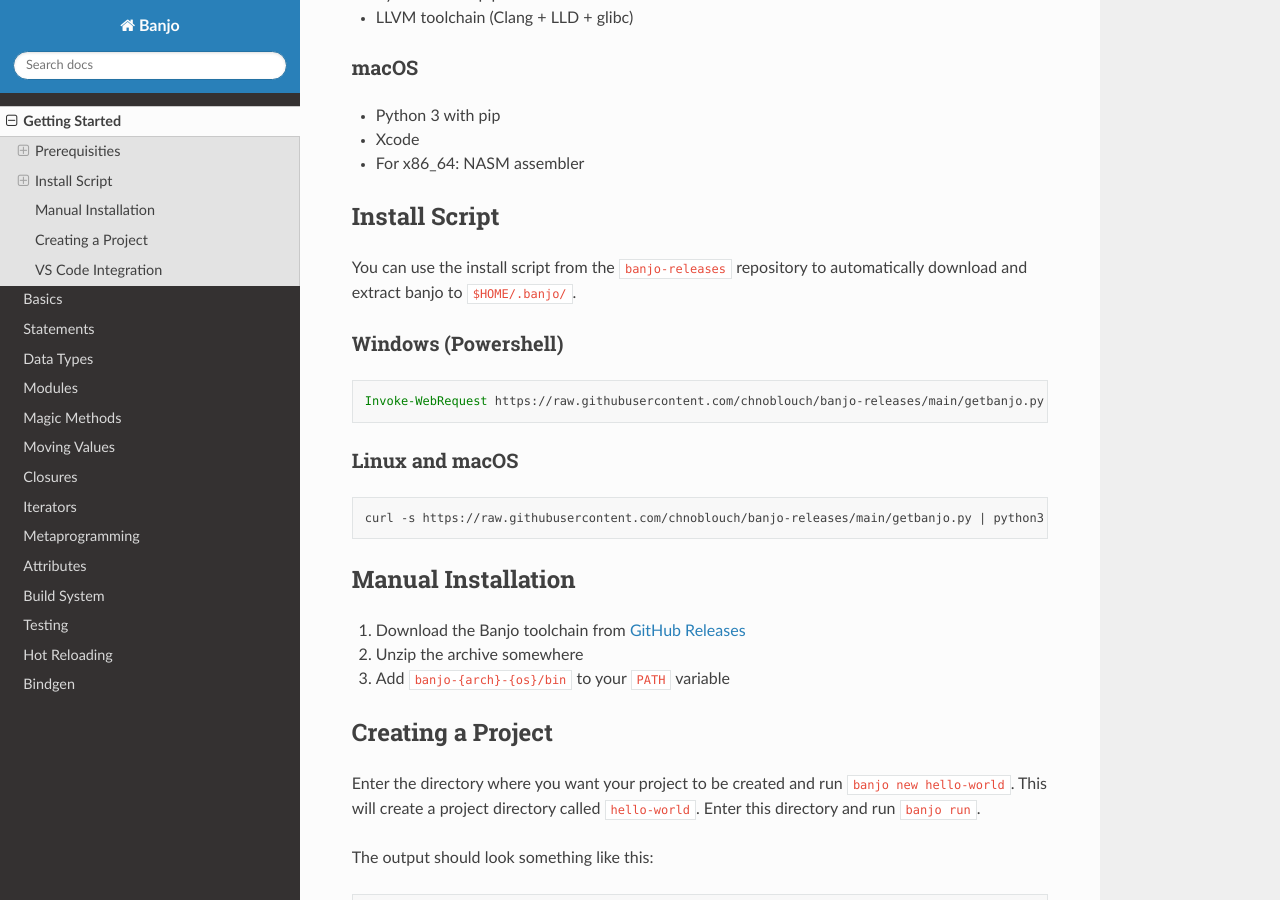
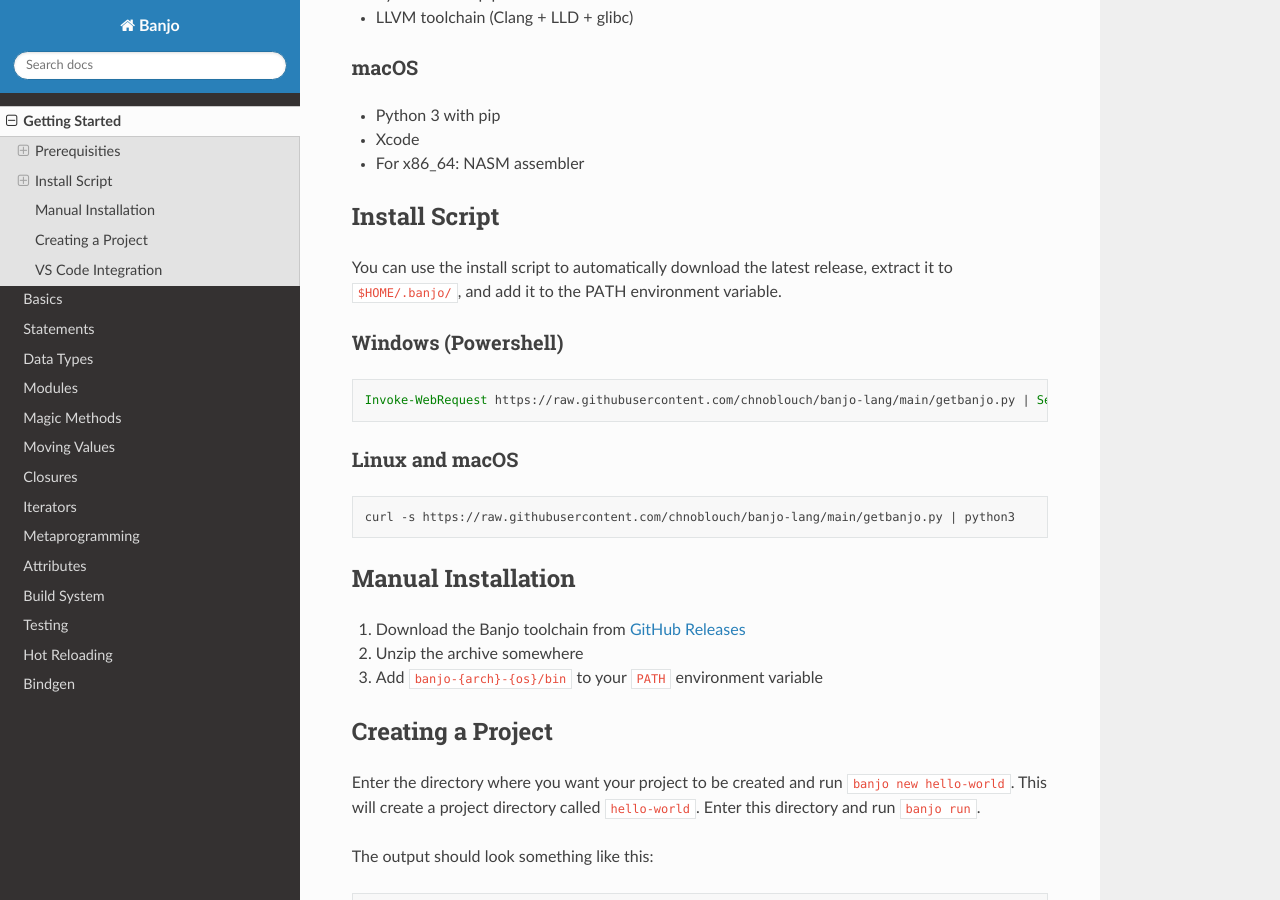
Before and after one commit to chnoblouch/banjo-lang, a Sphinx documentation site: the page built from docs/lang/source/getting_started.md, in a window 1280 px wide and 900 px high, scrolled down 406 px. Built offline with Sphinx 7.4.7 and the Read the Docs theme 2.0.0, drawn with Linux system fonts in a browser that asks for light colours.

Commit message:
[docs] replace references to banjo-releases with references to banjo-lang

````diff
--- a/docs/lang/source/getting_started.md
+++ b/docs/lang/source/getting_started.md
@@ -17,26 +17,25 @@
 
 ## Install Script
 
-You can use the install script from the ```banjo-releases``` repository to automatically download and extract banjo
-to ```$HOME/.banjo/```.
+You can use the install script to automatically download the latest release, extract it to ```$HOME/.banjo/```, and add it to the PATH environment variable.
 
 ### Windows (Powershell)
 
 ```powershell
-Invoke-WebRequest https://raw.githubusercontent.com/chnoblouch/banjo-releases/main/getbanjo.py | Select-Object -Expand Content | python
+Invoke-WebRequest https://raw.githubusercontent.com/chnoblouch/banjo-lang/main/getbanjo.py | Select-Object -Expand Content | python
 ```
 
 ### Linux and macOS
 
 ```sh
-curl -s https://raw.githubusercontent.com/chnoblouch/banjo-releases/main/getbanjo.py | python3
+curl -s https://raw.githubusercontent.com/chnoblouch/banjo-lang/main/getbanjo.py | python3
 ```
 
 ## Manual Installation
 
-1. Download the Banjo toolchain from [GitHub Releases](https://github.com/Chnoblouch/banjo-releases/releases/latest)
+1. Download the Banjo toolchain from [GitHub Releases](https://github.com/Chnoblouch/banjo-lang/releases/latest)
 2. Unzip the archive somewhere
-3. Add ```banjo-{arch}-{os}/bin``` to your ```PATH``` variable
+3. Add ```banjo-{arch}-{os}/bin``` to your ```PATH``` environment variable
 
 ## Creating a Project
 
````
